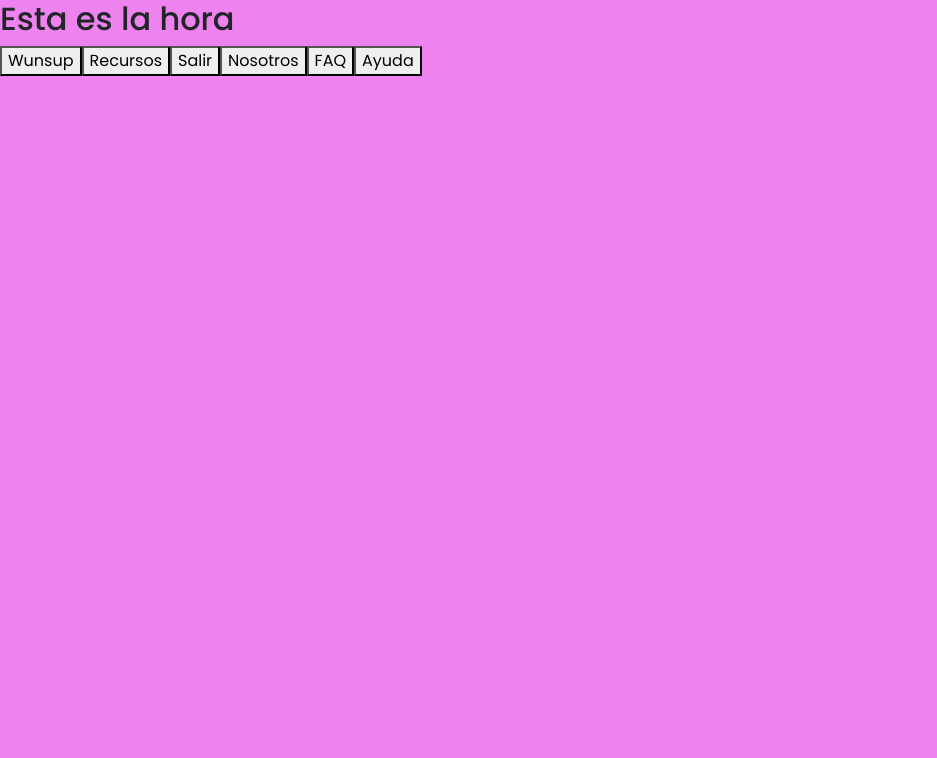
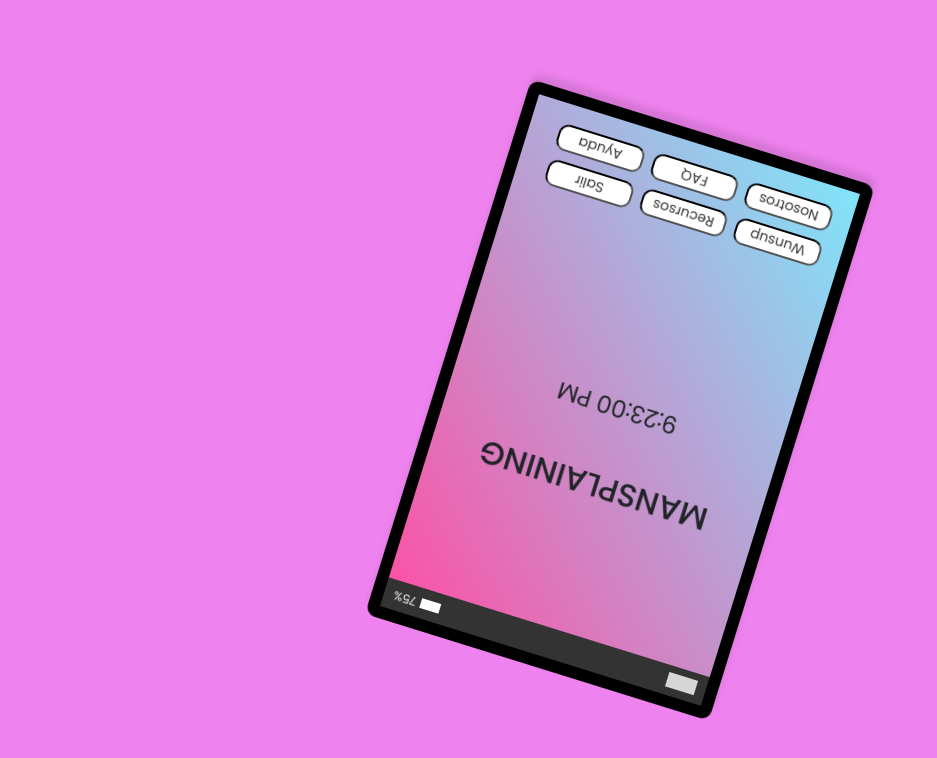
Before and after one commit to Alejandrodiazn/Punto-final-violencia, a React (Vite) app: page /HomeScreen in a window 1280 px wide. Shown: the top 758 px of the page, without its empty margins (0-937 px from the left). Built offline with nearby package versions, Linux system fonts and the light colour scheme; a web font is replaced by a local one.

Commit message:
agregado de pantalla celular, hook de tiempo real, statusBar y archivos css

```diff
--- /dev/null
+++ b/src/pages/homescreen/StatusBar.jsx
@@ -0,0 +1,18 @@
+// StatusBar.jsx
+
+import React from 'react';
+import './statusbar.css';
+
+function StatusBar() {
+  return (
+    <div className="status-bar">
+      <div className="signal"></div>
+      <div className="battery">
+        <div className="battery-icon"></div>
+        <div className="battery-percentage">75%</div>
+      </div>
+    </div>
+  );
+}
+
+export default StatusBar;
--- a/src/pages/homescreen/homescreen.css
+++ b/src/pages/homescreen/homescreen.css
@@ -1,3 +1,77 @@
-@media(max-width:500px){
+/* homescreen.css */
 
-}
+.container {
+    display: grid;
+    justify-content: center;
+    align-items: center;
+    height: 100vh;
+  }
+
+  .statusBar{
+    position: absolute;
+    top: 0;
+    left: 0;
+    right: 0;
+  }
+
+  /* Contorno celular */
+  .box {
+    border: 12px solid #000;
+    padding: 20px;
+    border-radius: 10px;
+    text-align: center;
+    max-width: 400px;
+    padding-top: 10rem; /* para que el contenido no quede detras del statusbar*/
+    width: 90%;
+    height: 70vh;
+    box-shadow: 0 8px 6px rgba(0, 0, 0, 0.1);
+    display: grid; /* usar grid para disposición de botones */
+    grid-template-rows: auto 1fr; /* Primera fila auto, segunda fila se expande */
+    position: relative;
+
+    background: linear-gradient(45deg, #80e4fa, #ff4ea4);
+    animation: rotatePhone 10s linear infinite; /* Rotación continua */
+    }
+
+
+  .clock {
+    position: absolute;
+    top: 50%;
+    left: 50%;
+    transform: translate(-50%, -50%);
+    text-align: center;
+    font-size: 1.5rem;
+  }
+
+  /* Estilo a los botones */
+  .buttons {
+    display: flex;
+    flex-wrap: wrap;
+    gap: 10px;
+    align-self: flex-end; /* Alinear botones en la parte inferior */
+  }
+
+  .buttons button {
+    width: calc(33.33% - 10px); /* Ancho de botón con margen */
+    border-radius: 10px;
+    background-color: #fff; /* Color de fondo */
+    display: flex;
+    justify-content: center;
+    align-items: center;
+    font-size: 14px; /* Tamaño de fuente */
+    color: #333; /* Color del texto */
+  }
+
+
+  @media(max-width: 500px) {
+    /* Estilos para pantallas pequeñas */
+  }
+
+  @keyframes rotatePhone {
+    from {
+      transform: rotate(0deg);
+    }
+    to {
+      transform: rotate(360deg);
+    }
+  }
--- a/src/pages/homescreen/homescreen.jsx
+++ b/src/pages/homescreen/homescreen.jsx
@@ -1,18 +1,46 @@
-import React from 'react';
+import React, { useEffect } from 'react';
+import StatusBar from './StatusBar';
+import './homescreen.css';
+
 
 function HomeScreen() {
-    console.log("Hola");
+
+  // Hook para reloj
+  useEffect(() => {
+    const updateTime = () => {
+      const now = new Date();
+      const timeElement = document.getElementById('time');
+      if (timeElement) {
+        timeElement.textContent = now.toLocaleTimeString();
+      }
+    };
+    updateTime();
+    const interval = setInterval(updateTime, 1000); // Actualizar cada segundo
+    return () => clearInterval(interval);
+  }, []);
+
   return (
-    <div>
-        <h2>Esta es la hora</h2>
+    <div className="container">
+      <div className="box">
+      <div className="statusBar"> <StatusBar /> </div>
+
+        <h2>MANSPLAINING</h2>
+        {/* Real-time clock */}
+        <div className="clock">
+          <p id="time"></p>
+        </div>
+
+        <div className="buttons">
         <button>Wunsup</button>
         <button>Recursos</button>
         <button>Salir</button>
         <button>Nosotros</button>
         <button>FAQ</button>
         <button>Ayuda</button>
+        </div>
+      </div>
     </div>
   );
 }
 
-export {HomeScreen};
+export { HomeScreen };
--- /dev/null
+++ b/src/pages/homescreen/statusbar.css
@@ -0,0 +1,35 @@
+/* statusbar.css */
+
+.status-bar {
+    display: flex;
+    justify-content: space-between;
+    align-items: center;
+    background-color: #333;
+    color: #fff;
+    padding: 5px 10px;
+    height: 30px;
+
+  }
+
+  .signal {
+    width: 30px;
+    height: 15px;
+    background-color: #fff;
+    opacity: 0.8;
+  }
+
+  .battery {
+    display: flex;
+    align-items: center;
+  }
+
+  .battery-icon {
+    width: 20px;
+    height: 10px;
+    background-color: #fff;
+    margin-right: 5px;
+  }
+
+  .battery-percentage {
+    font-size: 12px;
+  }
```
Also changed, not shown: src/main.jsx (line endings or trailing spaces).
